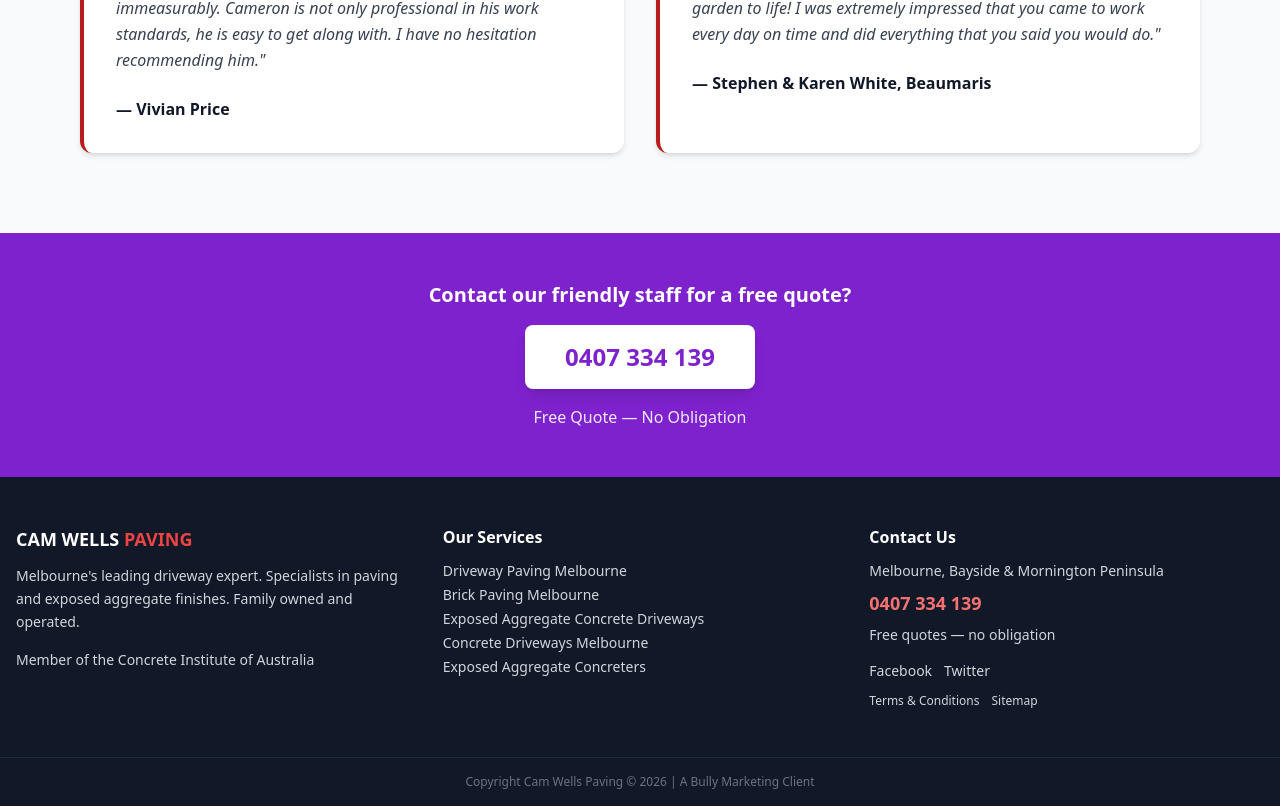
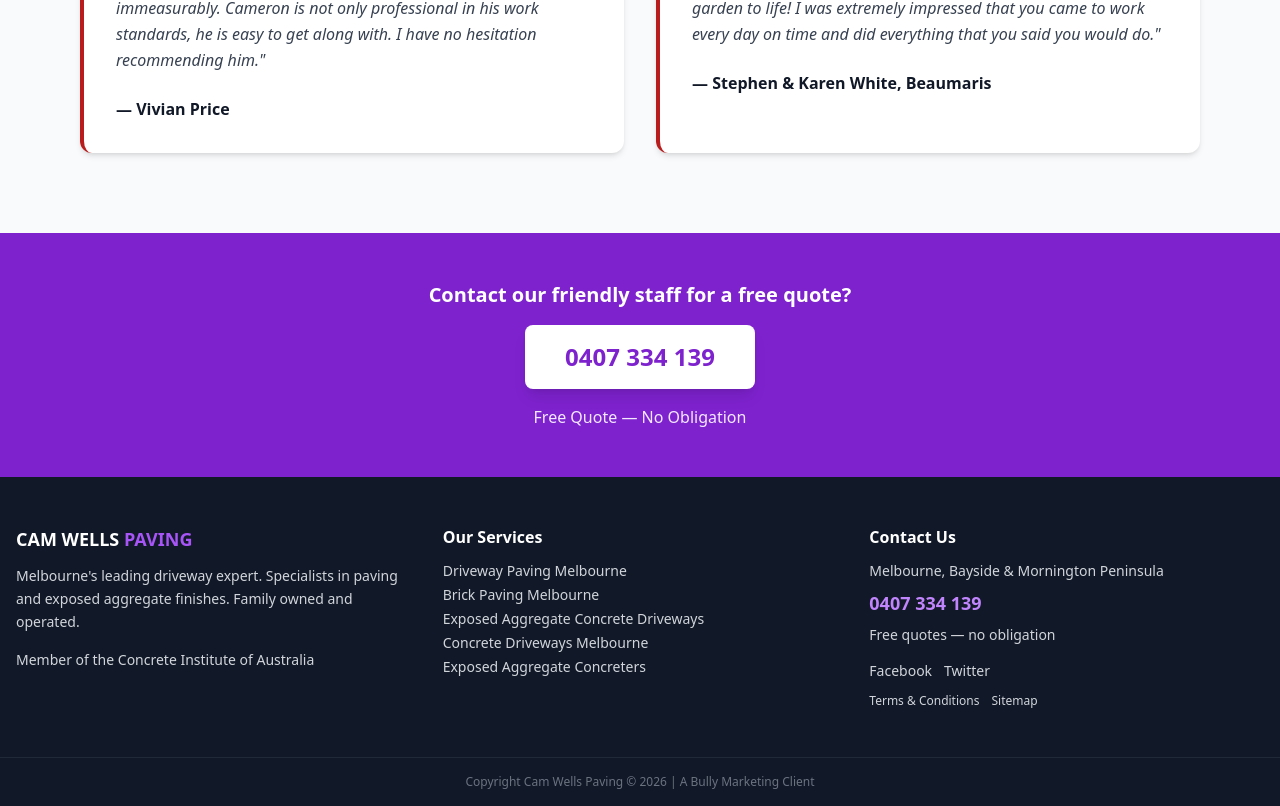
Before and after one commit to StrategyCentral/camwells-paving, a Next.js app: page / in a window 1280 px wide. Shown: the part 3387-4193 px from the top of the page. Built offline with nearby package versions, Linux system fonts and the light colour scheme.

Commit message:
style: red→purple to match Jupiter theme

```diff
--- a/components/Footer.tsx
+++ b/components/Footer.tsx
@@ -5,24 +5,24 @@
     <footer className="bg-gray-900 text-gray-300">
       <div className="max-w-7xl mx-auto px-4 py-12 grid grid-cols-1 md:grid-cols-3 gap-8">
         <div>
-          <h3 className="text-white font-black text-lg mb-3">CAM WELLS <span className="text-red-500">PAVING</span></h3>
+          <h3 className="text-white font-black text-lg mb-3">CAM WELLS <span className="text-purple-500">PAVING</span></h3>
           <p className="text-sm leading-relaxed">Melbourne's leading driveway expert. Specialists in paving and exposed aggregate finishes. Family owned and operated.</p>
           <p className="mt-4 text-sm">Member of the Concrete Institute of Australia</p>
         </div>
         <div>
           <h4 className="text-white font-bold mb-3">Our Services</h4>
           <ul className="space-y-1 text-sm">
-            <li><Link href="/driveway-paving-melbourne/" className="hover:text-red-400 transition-colors">Driveway Paving Melbourne</Link></li>
-            <li><Link href="/brick-paving-melbourne/" className="hover:text-red-400 transition-colors">Brick Paving Melbourne</Link></li>
-            <li><Link href="/exposed-aggregate-concrete-driveways-melbourne/" className="hover:text-red-400 transition-colors">Exposed Aggregate Concrete Driveways</Link></li>
-            <li><Link href="/concrete-driveways-melbourne/" className="hover:text-red-400 transition-colors">Concrete Driveways Melbourne</Link></li>
-            <li><Link href="/exposed-aggregate-concreters/" className="hover:text-red-400 transition-colors">Exposed Aggregate Concreters</Link></li>
+            <li><Link href="/driveway-paving-melbourne/" className="hover:text-purple-400 transition-colors">Driveway Paving Melbourne</Link></li>
+            <li><Link href="/brick-paving-melbourne/" className="hover:text-purple-400 transition-colors">Brick Paving Melbourne</Link></li>
+            <li><Link href="/exposed-aggregate-concrete-driveways-melbourne/" className="hover:text-purple-400 transition-colors">Exposed Aggregate Concrete Driveways</Link></li>
+            <li><Link href="/concrete-driveways-melbourne/" className="hover:text-purple-400 transition-colors">Concrete Driveways Melbourne</Link></li>
+            <li><Link href="/exposed-aggregate-concreters/" className="hover:text-purple-400 transition-colors">Exposed Aggregate Concreters</Link></li>
           </ul>
         </div>
         <div>
           <h4 className="text-white font-bold mb-3">Contact Us</h4>
           <p className="text-sm mb-2">Melbourne, Bayside &amp; Mornington Peninsula</p>
-          <a href="tel:0407334139" className="text-red-400 font-bold text-lg hover:text-red-300">0407 334 139</a>
+          <a href="tel:0407334139" className="text-purple-400 font-bold text-lg hover:text-purple-300">0407 334 139</a>
           <p className="mt-2 text-sm">Free quotes — no obligation</p>
           <div className="flex gap-3 mt-4">
             <a href="https://www.facebook.com/CamwellsPaving" target="_blank" rel="noopener noreferrer"
```
